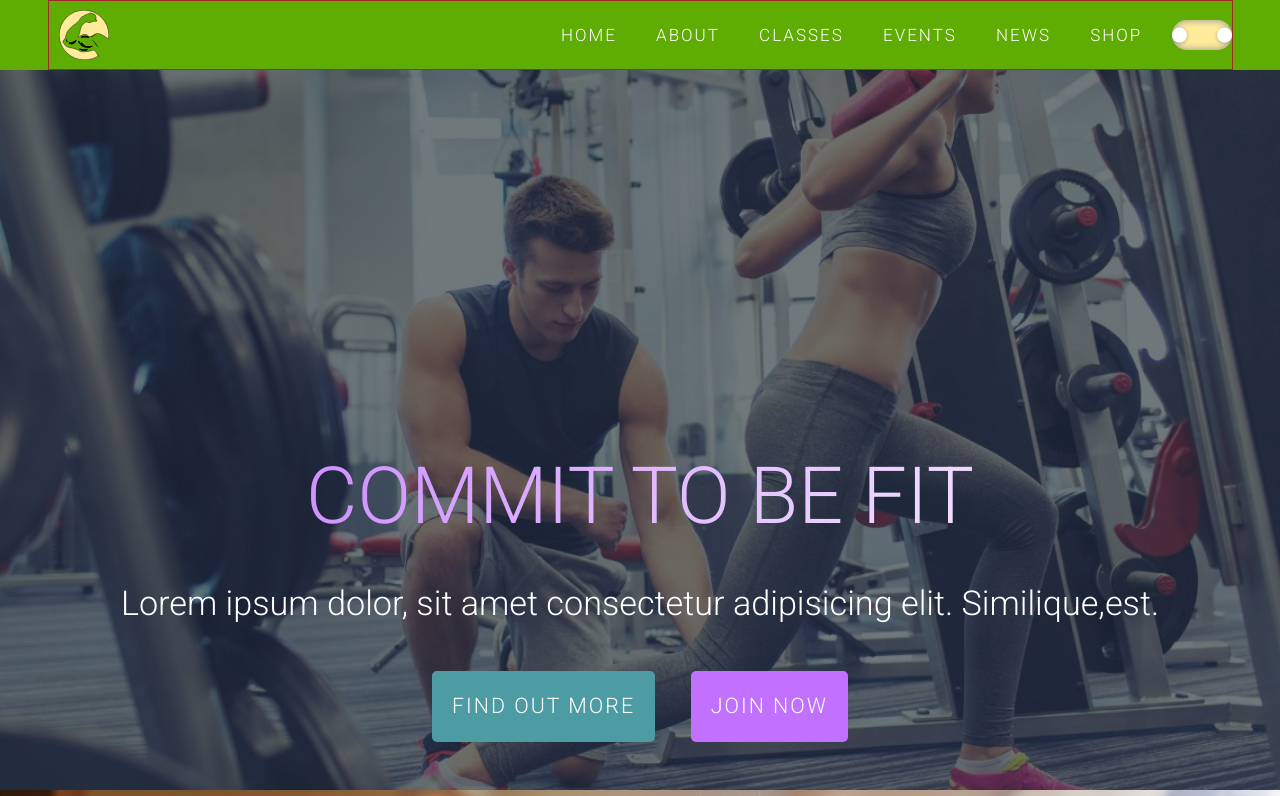
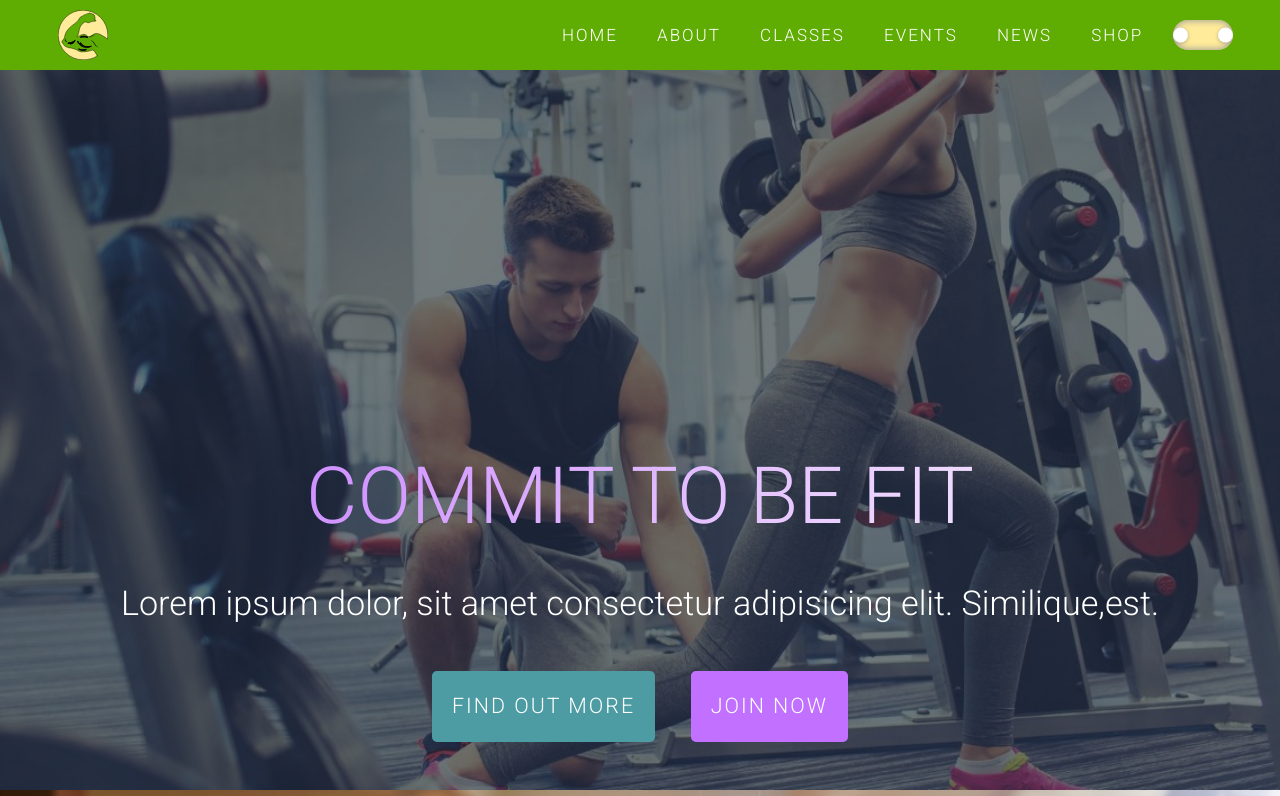
Before and after one commit to youssefbaba/Fourth-Responsive-Template-With-Html-And-Sass, a website: page upload/index.html in a window 1280 px wide. Shown: the top 796 px of the page. Drawn offline with Linux system fonts and the light colour scheme.

Commit message:
Third Commit

```diff
--- a/scss/layout/_header.scss
+++ b/scss/layout/_header.scss
@@ -70,7 +70,6 @@
     }
 
     &-nav {
-        border: 1px solid brown;
         position: fixed;
         top: 0;
         left: 0;
```
Also changed, not shown: package.json (added, +22 -0 lines), upload/package.json (deleted, +0 -14 lines), upload/css/home.css, 3 other files.
